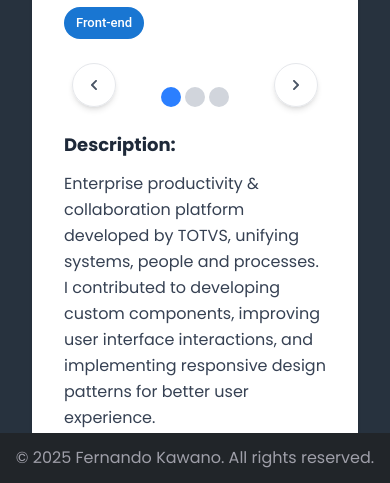
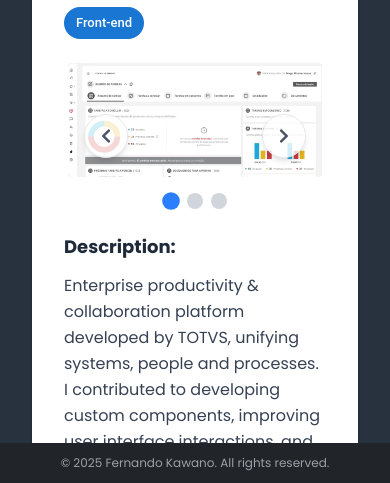
Before and after one commit to kawanofer/fernando-kawano, a Next.js app: page /Projects in a window 390 px wide. Shown: the part 361-844 px from the top of the page. Built offline with nearby package versions, Linux system fonts and the light colour scheme; no server answers; what @mui/material-nextjs would draw is missing.

Commit message:
UI polish: compact carousel dots, responsive footer, i18n/contact tweaks

```diff
--- a/src/components/Layout/Carousel/index.tsx
+++ b/src/components/Layout/Carousel/index.tsx
@@ -50,28 +50,28 @@ export default function Carousel({ images = [] }: CarouselProps) {
   }, [emblaApi]);
 
   return (
-    <div className="relative mb-4 w-full">
+    <div className="relative mb-4 w-full max-w-full">
       <div
         aria-live="polite"
         className="w-full overflow-hidden rounded-lg"
         ref={emblaRef}
       >
-        <div className="flex">
+        <div className="flex touch-pan-x select-none">
           {images.length > 0 &&
             images.map((imageUrl, index) => (
               <div
-                className="relative min-w-0 flex-[0_0_100%]"
+                className="relative min-w-0 flex-[0_0_100%] px-1 sm:px-2"
                 key={`${imageUrl}-${index}`}
               >
-                <div className="relative w-full bg-zinc-100 sm:h-[31rem]">
+                <div className="xs:h-[19rem] relative w-full bg-zinc-100 sm:h-[31rem] md:h-[19rem] lg:h-[35rem]">
                   <Image
                     alt={`Project image ${index + 1}`}
                     blurDataURL={generateBlurDataURL()}
-                    className="h-full w-full object-contain"
-                    fill
+                    className="h-full w-full rounded-md object-contain"
+                    width={1893}
+                    height={852}
                     placeholder="blur"
                     priority={index === 0}
-                    sizes="100vw"
                     src={imageUrl}
                   />
                 </div>
@@ -84,22 +84,24 @@ export default function Carousel({ images = [] }: CarouselProps) {
       {images.length > 1 && (
         <>
           <button
-            className="absolute top-1/2 left-2 z-10 flex h-8 w-8 -translate-y-1/2 items-center justify-center rounded-full border border-gray-200 bg-white/80 text-gray-600 shadow-md hover:bg-white hover:text-gray-800 disabled:cursor-not-allowed disabled:opacity-50"
+            className="hover:bg-tertiary absolute top-1/2 left-2 z-10 ml-3 flex h-8 w-8 -translate-y-1/2 items-center justify-center rounded-full border border-gray-200 bg-white/80 text-gray-600 shadow-md hover:text-gray-800 disabled:cursor-not-allowed disabled:opacity-50"
             disabled={!canScrollPrev}
             onClick={scrollPrev}
             type="button"
+            aria-label={t('carousel.previous')}
           >
-            <FaChevronLeft className="h-3 w-3" />
+            <FaChevronLeft className="h-4 w-4 sm:h-3 sm:w-3" />
             <span className="sr-only">{t('carousel.previous')}</span>
           </button>
 
           <button
-            className="absolute top-1/2 right-2 z-10 flex h-8 w-8 -translate-y-1/2 items-center justify-center rounded-full border border-gray-200 bg-white/80 text-gray-600 shadow-md hover:bg-white hover:text-gray-800 disabled:cursor-not-allowed disabled:opacity-50"
+            className="hover:bg-tertiary absolute top-1/2 right-2 z-10 mr-3 flex h-8 w-8 -translate-y-1/2 items-center justify-center rounded-full border border-gray-200 bg-white/80 text-gray-600 shadow-md hover:text-gray-800 disabled:cursor-not-allowed disabled:opacity-50"
             disabled={!canScrollNext}
             onClick={scrollNext}
             type="button"
+            aria-label={t('carousel.next')}
           >
-            <FaChevronRight className="h-3 w-3" />
+            <FaChevronRight className="h-4 w-4 sm:h-3 sm:w-3" />
             <span className="sr-only">{t('carousel.next')}</span>
           </button>
         </>
@@ -107,17 +109,19 @@ export default function Carousel({ images = [] }: CarouselProps) {
 
       {/* Dots indicator - only show if more than one image */}
       {images.length > 1 && (
-        <div className="mt-6 flex justify-center gap-1">
+        <div className="mt-4 flex justify-center gap-2 sm:mt-6">
           {images.map((_, index) => (
             <button
               key={index}
-              className={`h-0.5 min-h-5 w-0.5 min-w-5 rounded-full transition-colors ${
+              style={{ width: 16, height: 16, minWidth: 16, minHeight: 16 }}
+              className={`rounded-full transition-colors duration-200 focus:ring-2 focus:ring-blue-400 focus:outline-none ${
                 index === selectedIndex
-                  ? 'bg-blue-500'
+                  ? 'scale-110 bg-blue-500'
                   : 'bg-gray-300 hover:bg-gray-400'
               }`}
               onClick={() => emblaApi?.scrollTo(index)}
               type="button"
+              aria-label={`${t('carousel.goto')} ${index + 1}`}
             >
               <span className="sr-only">
                 {t('carousel.goto')} {index + 1}
--- a/src/components/Layout/Footer/index.tsx
+++ b/src/components/Layout/Footer/index.tsx
@@ -8,7 +8,7 @@ const Footer = () => {
   const { t } = useTranslation();
 
   return (
-    <footer className="bg-background-2 fixed right-0 bottom-0 left-0 flex justify-center py-3 text-zinc-400">
+    <footer className="bg-background-2 fixed right-0 bottom-0 left-0 z-20 flex justify-center py-3 text-xs text-zinc-400 sm:text-sm">
       © 2025 Fernando Kawano. {t('footer.rights')}
     </footer>
   );
--- a/src/components/Sections/Contact/ContactForm.tsx
+++ b/src/components/Sections/Contact/ContactForm.tsx
@@ -140,12 +140,11 @@ export default function ContactForm() {
         {/* Form instructions for screen readers */}
         <div className="sr-only" aria-live="polite">
           <p>
-            This contact form has{' '}
+            {t('contact.form.has')}{' '}
             {Object.keys(errors).length > 0
-              ? `${Object.keys(errors).length} validation errors. `
+              ? `${Object.keys(errors).length} ${t('contact.form.validation.errors')}. `
               : ''}
-            Fields marked with an asterisk (*) are required. Use Tab to navigate
-            between fields and Enter to submit.
+            {t('contact.form.instructions')}
           </p>
         </div>
 
@@ -172,7 +171,7 @@ export default function ContactForm() {
                 />
               </svg>
               <p className="font-medium text-green-800">
-                Thank you! Your message has been sent successfully.
+                {t('contact.form.success')}
               </p>
             </div>
           </div>
@@ -218,7 +217,7 @@ export default function ContactForm() {
             disabled={submitStatus === 'submitting'}
             className="space-y-6"
           >
-            <legend className="sr-only">Contact form fields</legend>
+            <legend className="sr-only">{t('contact.form.fields')}</legend>
 
             {/* Name Field */}
             <div>
--- a/src/libs/translations.ts
+++ b/src/libs/translations.ts
@@ -54,7 +54,7 @@ export const translations = {
     'contact.title': 'Contact',
     'contact.findMe': 'Find Me Elsewhere',
     'contact.connectWithMe': 'Connect with me on these platforms',
-    'contact.gitHubDescription': 'View my code repositories and projects',
+    'contact.gitHubDescription': 'View my code repositories',
     'contact.linkedInDescription': 'Professional network and career updates.',
     'contact.emailDescription': 'Send an email directly to me.',
 
@@ -64,9 +64,11 @@ export const translations = {
     'contact.form.subject': 'Subject',
     'contact.form.message': 'Message',
     'contact.form.sendMeAMessage': 'Send me a message',
+    'contact.form.fields': 'Contact form fields',
     'contact.form.send': 'Send Message',
     'contact.form.sending': 'Sending...',
-    'contact.form.success': 'Your message has been sent successfully!',
+    'contact.form.success':
+      'Thank you! Your message has been sent successfully!',
     'contact.form.error':
       'An error occurred while sending your message. Please try again later.',
 
@@ -83,6 +85,11 @@ export const translations = {
     'contact.form.message.help':
       'Press Enter or Space to submit the contact form after filling in all required fields.',
 
+    'contact.form.has': 'Este formulário tem ',
+    'contact.form.validation.errors': 'erros de validação',
+    'contact.form.instructions':
+      'Os campos marcados com um asterisco (*) são obrigatórios. Use Tab para navegar entre os campos e Enter para enviar.',
+
     // Projects Section
     'projects.title': 'Projects',
     'projects.subtitle':
@@ -95,6 +102,7 @@ export const translations = {
     'projects.more.description':
       'Check out my GitHub profile for more projects and contributions.',
     'projects.visitGithub': 'Visit GitHub',
+    'projects.loading.images': 'Loading images...',
 
     // Project Descriptions
     'projects.fluig.description':
@@ -168,7 +176,7 @@ export const translations = {
       'Estou sempre interessado em novas oportunidades, colaborações e conversas sobre tecnologia, desenvolvimento web e projetos inovadores.',
     'contact.findMe': 'Encontre-me em Outros Lugares',
     'contact.connectWithMe': 'Conecte-se comigo nessas plataformas',
-    'contact.gitHubDescription': 'Veja meus repositórios de código e projetos',
+    'contact.gitHubDescription': 'Veja meus repositórios de código',
     'contact.emailDescription': 'Envie um e-mail diretamente para mim',
     'contact.linkedInDescription':
       'Rede profissional e atualizações de carreira.',
@@ -179,9 +187,10 @@ export const translations = {
     'contact.form.subject': 'Assunto',
     'contact.form.message': 'Mensagem',
     'contact.form.sendMeAMessage': 'Envie uma mensagem',
+    'contact.form.fields': 'Campos do formulário de contato',
     'contact.form.send': 'Enviar Mensagem',
     'contact.form.sending': 'Enviando...',
-    'contact.form.success': 'Sua mensagem foi enviada com sucesso!',
+    'contact.form.success': 'Obrigado! Sua mensagem foi enviada com sucesso!',
     'contact.form.error':
       'Ocorreu um erro ao enviar sua mensagem. Por favor, tente novamente mais tarde.',
 
@@ -198,6 +207,11 @@ export const translations = {
     'contact.form.message.help':
       'Pressione Enter ou Espaço para enviar o formulário de contato após preencher todos os campos obrigatórios.',
 
+    'contact.form.has': 'Este formulário tem ',
+    'contact.form.validation.errors': 'erros de validação',
+    'contact.form.instructions':
+      'Os campos marcados com um asterisco (*) são obrigatórios. Use Tab para navegar entre os campos e Enter para enviar.',
+
     // Projects Section
     'projects.title': 'Projetos',
     'projects.subtitle':
@@ -211,6 +225,7 @@ export const translations = {
       'Confira meu perfil no GitHub para mais projetos e contribuições.',
     'projects.visitGithub': 'Visitar GitHub',
     'projects.button.visit.website': 'Visitar Website',
+    'projects.loading.images': 'Carregando imagens...',
 
     // Project Descriptions
     'projects.fluig.description':
```
